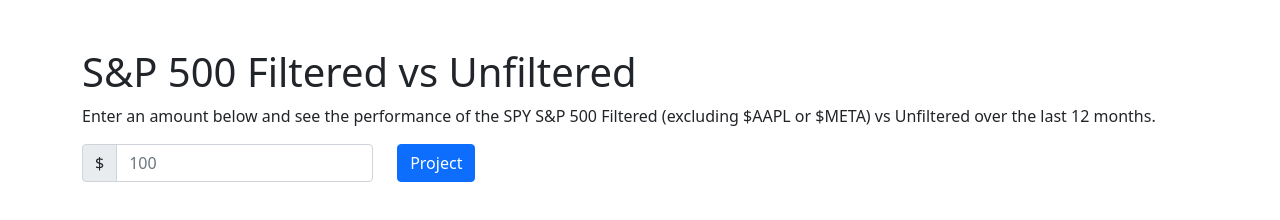
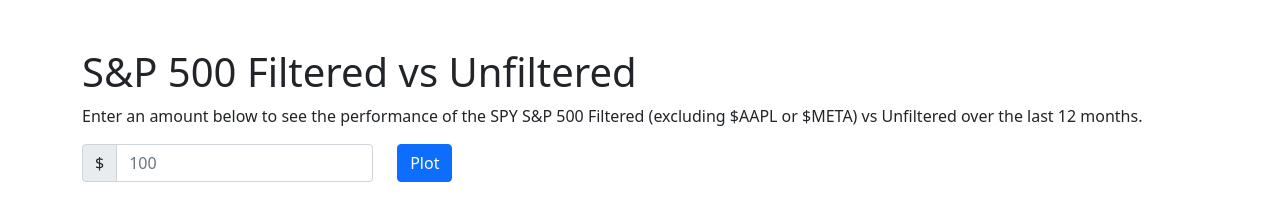
Before and after one commit to myl117/Stock-Market-Visualizer, a website: page src/web/index.html in a window 1280 px wide. Drawn offline with nearby package versions, Linux system fonts and the light colour scheme; no server answers.

Commit message:
Updated readme

```diff
--- a/src/web/index.html
+++ b/src/web/index.html
@@ -13,7 +13,7 @@
 <body>
   <div class="container py-5">
     <h1>S&P 500 Filtered vs Unfiltered</h1>
-    <p>Enter an amount below and see the performance of the SPY S&P 500 Filtered (excluding $AAPL or $META) vs
+    <p>Enter an amount below to see the performance of the SPY S&P 500 Filtered (excluding $AAPL or $META) vs
       Unfiltered over the last 12 months.</p>
 
     <div class="row">
@@ -25,7 +25,7 @@
         </div>
       </div>
       <div class="col">
-        <button class="btn btn-primary project">Project</button>
+        <button class="btn btn-primary project">Plot</button>
       </div>
     </div>
 
```
Also changed, not shown: README.md.
